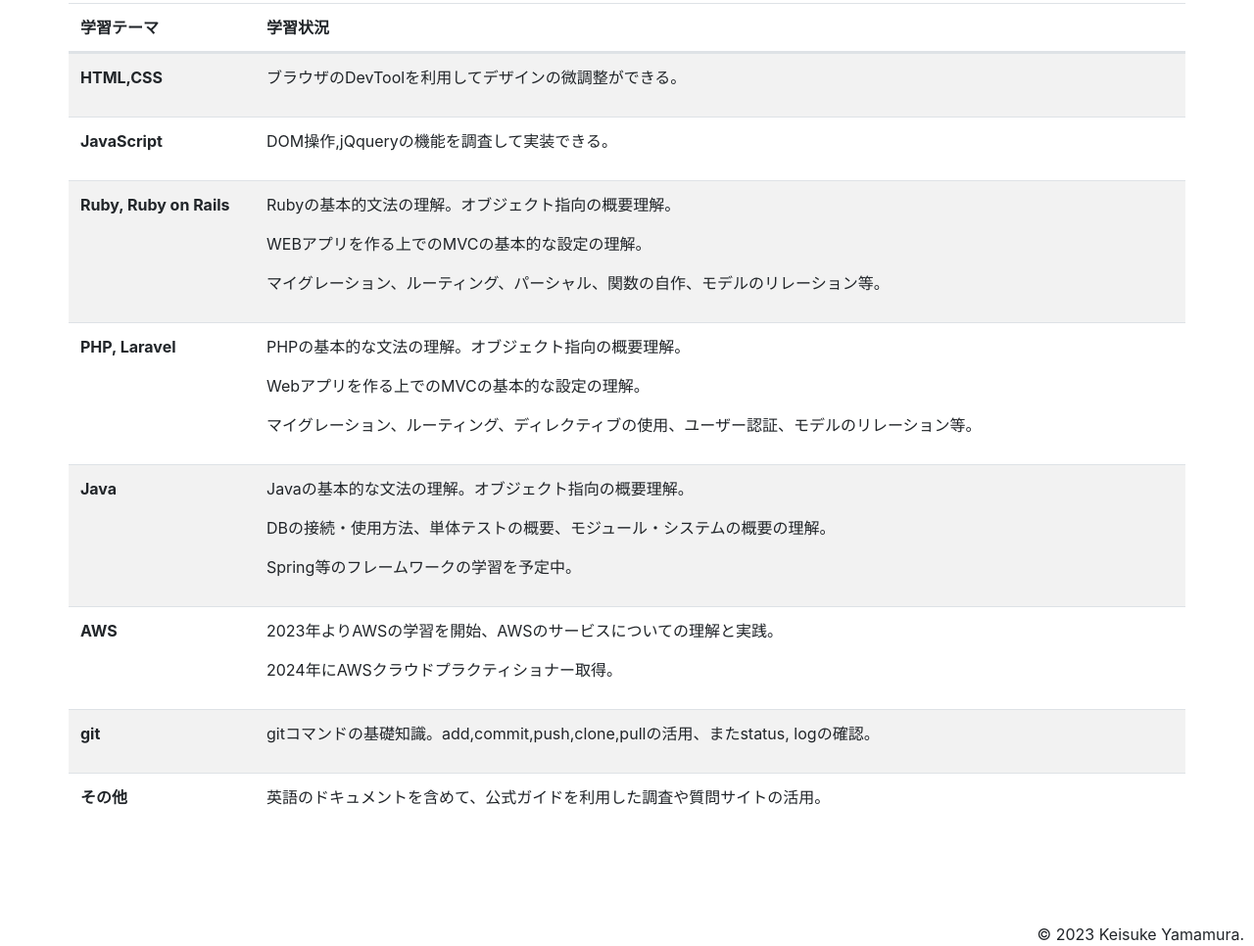
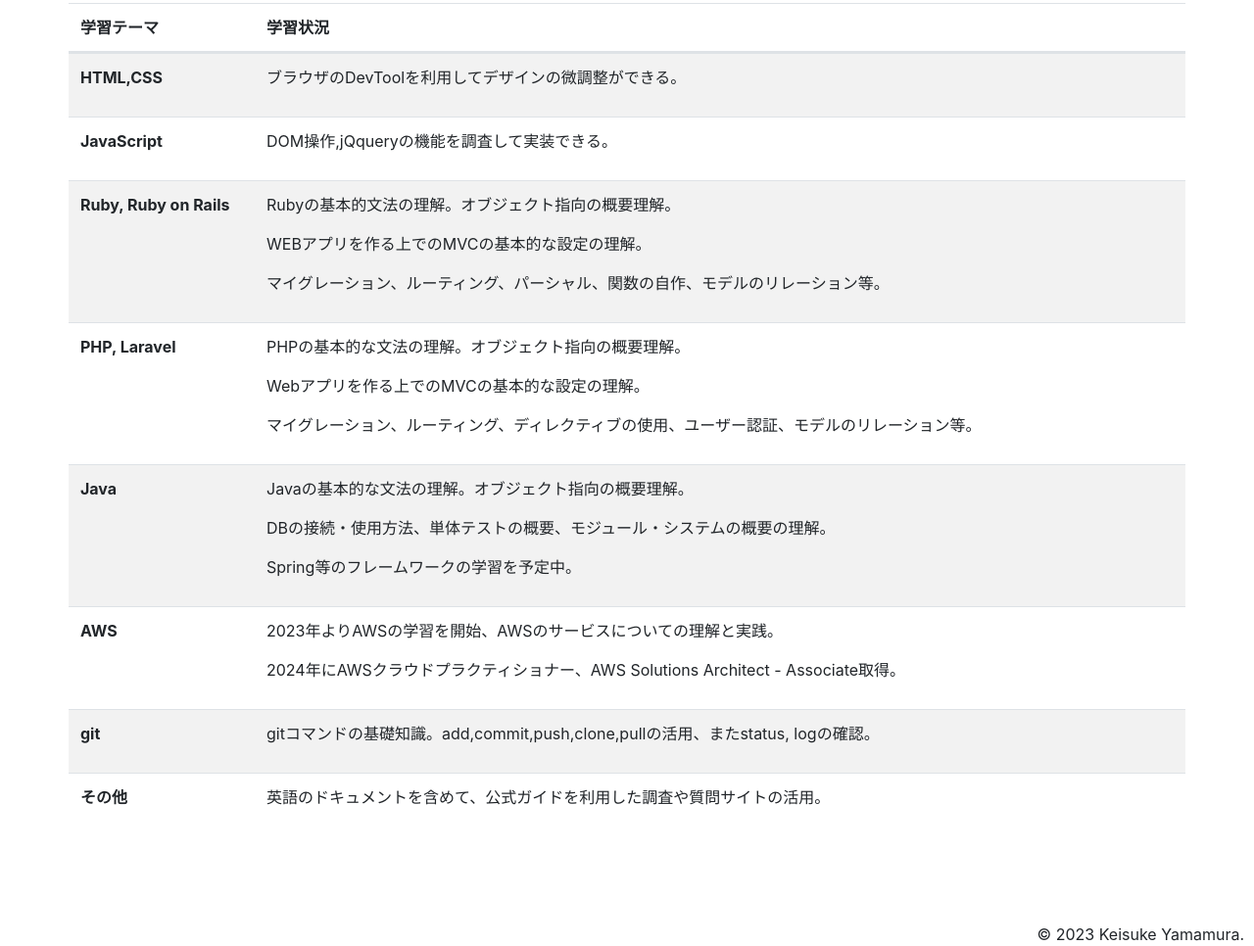
Before and after one commit to yamamuke/portfolio, a plain HTML site: page study.html in a window 1280 px wide. Shown: the part 520-1486 px from the top of the page at 98% size. Drawn offline with nearby package versions, Linux system fonts and the light colour scheme.

Commit message:
Added AWS SAA to study.html

```diff
--- a/study.html
+++ b/study.html
@@ -81,7 +81,7 @@
                         <th class="col-md-2" scope="row">AWS</th>
                         <td class="col-md-10">
                             <p>2023年よりAWSの学習を開始、AWSのサービスについての理解と実践。</p>
-                            <p>2024年にAWSクラウドプラクティショナー取得。</p>
+                            <p>2024年にAWSクラウドプラクティショナー、AWS Solutions Architect - Associate取得。</p>
                         </td>
                     </tr>
                     <tr class="row">
```
